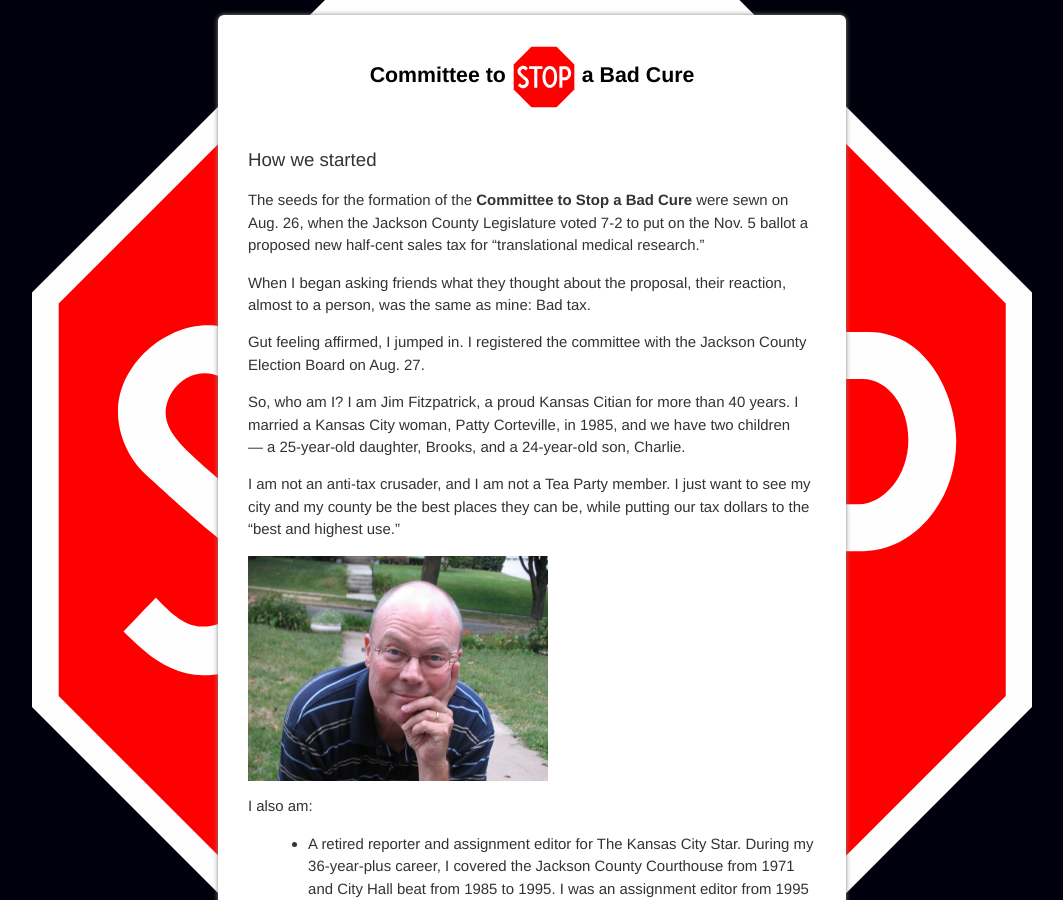
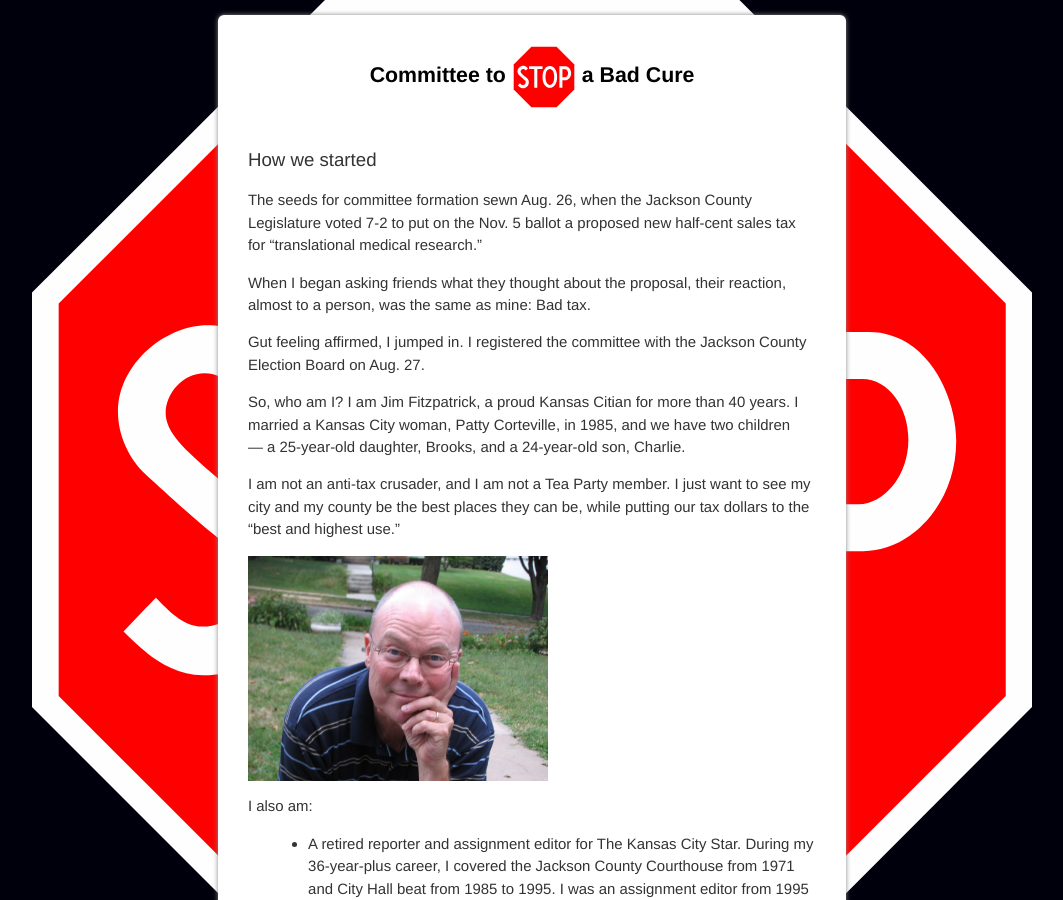
Before and after one commit to jiko/stopabadcure, a Jekyll site: the page built from _posts/2013-09-24-how-we-started.md, in a window 1280 px wide and 900 px high. Shown: the whole window, without its empty margins (108-1171 px from the left). Built offline with Jekyll 4.4.1, drawn with Linux system fonts in a browser that asks for light colours.

Commit message:
Update 2013-09-24-how-we-started.md
changed lead sentence

```diff
--- a/_posts/2013-09-24-how-we-started.md
+++ b/_posts/2013-09-24-how-we-started.md
@@ -5,7 +5,7 @@ tags: hero
 published: true
 ---
 
-The seeds for the formation of the **Committee to Stop a Bad Cure** were sewn on Aug. 26, when the Jackson County Legislature voted 7-2 to put on the Nov. 5 ballot a proposed new half-cent sales tax for "translational medical research."
+The seeds for committee formation sewn Aug. 26, when the Jackson County Legislature voted 7-2 to put on the Nov. 5 ballot a proposed new half-cent sales tax for "translational medical research."
 
 When I began asking friends what they thought about the proposal, their reaction, almost to a person, was the same as mine: Bad tax.
 
```
